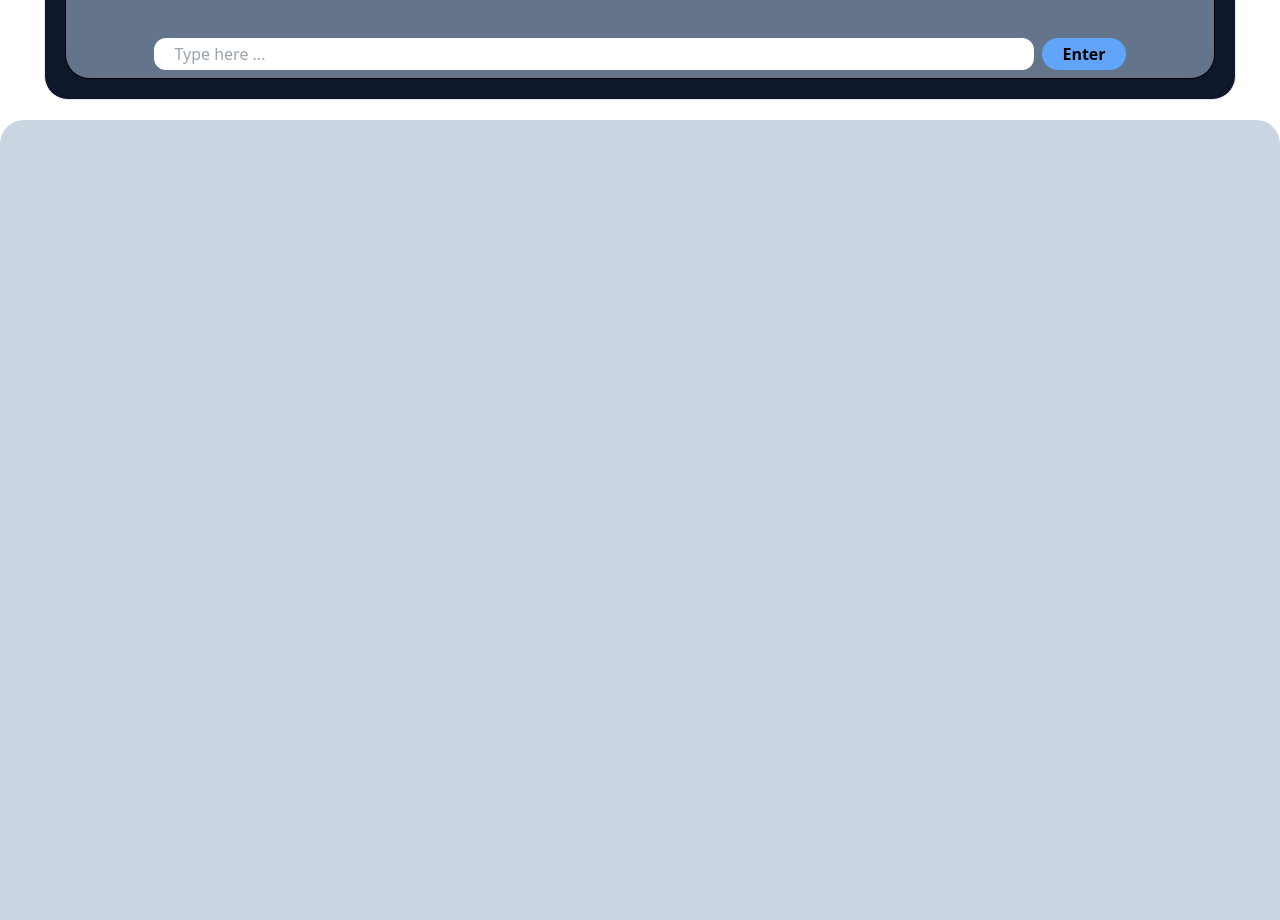
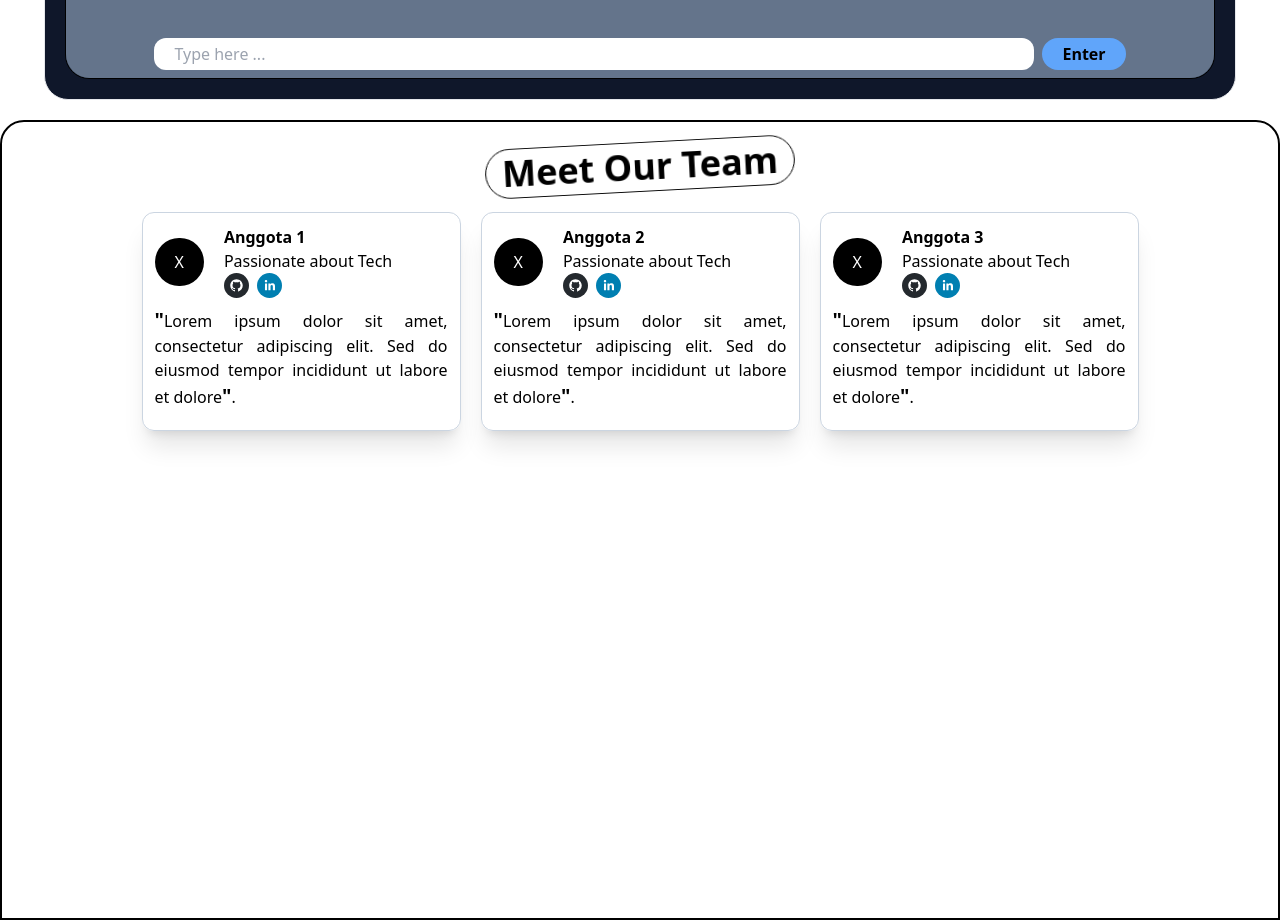
Before and after one commit to heyZra/chatbot-receipt, a React (Vite) app: page / in a window 1280 px wide. Shown: the part 1480-2400 px from the top of the page. Built offline with nearby package versions, Linux system fonts and the light colour scheme; what groq-sdk would draw is missing.

Commit message:
commit again

```diff
--- a/package.json
+++ b/package.json
@@ -14,6 +14,7 @@
     "react": "^18.3.1",
     "react-dom": "^18.3.1",
     "react-markdown": "^9.0.1",
+    "react-social-icons": "^6.18.0",
     "react-typed": "^2.0.12"
   },
   "devDependencies": {
--- a/src/App.jsx
+++ b/src/App.jsx
@@ -5,55 +5,11 @@ import image3 from "./assets/images/image-3.png";
 import { requestGroqAI } from "./utils/Groq";
 import Markdown from "react-markdown";
 import { ReactTyped } from "react-typed";
-
-const Button = (props) => {
-  const { children, width = "w-32", onclick } = props;
-  return (
-    <button
-      className={`py-3 font-semibold ${width} mx-1 bg-black-500 transition ease-in duration-300 border rounded-full hover:bg-slate-400 hover:text-slate-800`}
-      onClick={onclick}
-    >
-      {children}
-    </button>
-  );
-};
-
-const listText = [
-  {
-    text: "You",
-  },
-  { text: "Receipe" },
-];
-
-const Image = (props) => {
-  const { src, position = "", height = "", width = "w-48", delay } = props;
-  return (
-    <img
-      src={src}
-      className={`${width} absolute ${position} ${height} opacity-0 animate-slideinbouncing ${delay}`}
-      alt="image"
-    />
-  );
-};
-
-const BubbleChat = (props) => {
-  const { children, reply = false, type = "" } = props;
-  return (
-    <>
-      <div
-        className={`h-fit px-7 py-2 w-1/4 max-w-xs mb-2 min-w-fit rounded-t-3xl ${
-          reply
-            ? "bg-green-200 ml-auto text-right rounded-bl-3xl"
-            : `${
-                type ? "border-2 text-white" : "bg-green-200"
-              } text-left rounded-br-3xl`
-        }`}
-      >
-        {children}
-      </div>
-    </>
-  );
-};
+import BubbleChat from "./Component/BubbleChat";
+import Image from "./Component/Image";
+import Button from "./Component/Button";
+import { SocialIcon } from "react-social-icons";
+import CardAbout from "./Component/CardAbout";
 
 function App() {
   const [answare, setAnsware] = useState("");
@@ -112,7 +68,9 @@ function App() {
             <Button width="w-1/4" onclick={() => handleScroll(page2)}>
               Chat Me Now!
             </Button>
-            <Button onclick={() => handleScroll(page3)}>About Us</Button>
+            <Button width="w-fit px-5" onclick={() => handleScroll(page3)}>
+              Meet Our Team
+            </Button>
           </div>
         </div>
       </div>
@@ -157,8 +115,46 @@ function App() {
 
       <div
         ref={page3}
-        className="h-screen w-full bg-slate-300 rounded-t-3xl"
-      ></div>
+        className="h-screen w-full border-2 border-black rounded-t-3xl flex flex-col items-center"
+      >
+        <span className="pt-5">
+          <h1
+            className="text-4xl font-bold border-black border rounded-full px-4 py-1"
+            style={{ transform: "rotate(-3deg)", display: "inline-block" }}
+          >
+            Meet Our Team
+          </h1>
+        </span>
+        <div className="flex w-full h-full gap-5 justify-center pt-5  ">
+          <CardAbout
+            name="Anggota 1"
+            role="Passionate about Tech"
+            github="https://github.com"
+            linkedin="https://linkedin.com"
+            quote="Lorem ipsum dolor sit
+          amet, consectetur adipiscing elit. Sed do eiusmod tempor incididunt
+          ut labore et dolore"
+          />
+          <CardAbout
+            name="Anggota 2"
+            role="Passionate about Tech"
+            github="https://github.com"
+            linkedin="https://linkedin.com"
+            quote="Lorem ipsum dolor sit
+          amet, consectetur adipiscing elit. Sed do eiusmod tempor incididunt
+          ut labore et dolore"
+          />
+          <CardAbout
+            name="Anggota 3"
+            role="Passionate about Tech"
+            github="https://github.com"
+            linkedin="https://linkedin.com"
+            quote="Lorem ipsum dolor sit
+          amet, consectetur adipiscing elit. Sed do eiusmod tempor incididunt
+          ut labore et dolore"
+          />
+        </div>
+      </div>
     </>
   );
 }
--- /dev/null
+++ b/src/Component/BubbleChat.jsx
@@ -0,0 +1,20 @@
+const BubbleChat = (props) => {
+  const { children, reply = false, type = "" } = props;
+  return (
+    <>
+      <div
+        className={`h-fit px-7 py-2 w-1/4 max-w-xs mb-2 min-w-fit rounded-t-3xl ${
+          reply
+            ? "bg-green-200 ml-auto text-right rounded-bl-3xl"
+            : `${
+                type ? "border-2 text-white" : "bg-green-200"
+              } text-left rounded-br-3xl`
+        }`}
+      >
+        {children}
+      </div>
+    </>
+  );
+};
+
+export default BubbleChat;
--- /dev/null
+++ b/src/Component/Button.jsx
@@ -0,0 +1,13 @@
+const Button = (props) => {
+  const { children, width = "w-32", onclick } = props;
+  return (
+    <button
+      className={`py-3 font-semibold ${width} mx-1 bg-black-500 transition ease-in duration-300 border rounded-full hover:bg-slate-400 hover:text-slate-800`}
+      onClick={onclick}
+    >
+      {children}
+    </button>
+  );
+};
+
+export default Button;
--- /dev/null
+++ b/src/Component/CardAbout.jsx
@@ -0,0 +1,39 @@
+import { SocialIcon } from "react-social-icons";
+
+const CardAbout = (props) => {
+  const { name, role, github, linkedin, quote } = props;
+  return (
+    <div className="border shadow-xl border-slate-300 rounded-xl h-fit w-1/4 p-3">
+      <div className="flex gap-5 items-center">
+        <div className="bg-black rounded-full text-white w-fit px-5 py-3">
+          X
+        </div>
+        <div className="flex flex-col">
+          <h1 className="font-bold"> {name}</h1>
+          <p>{role}</p>
+          <div className="flex gap-2">
+            <SocialIcon
+              className="cursor-pointer"
+              style={{ height: 25, width: 25 }}
+              network="github"
+              url={github}
+            />
+            <SocialIcon
+              className="cursor-pointer"
+              style={{ height: 25, width: 25 }}
+              network="linkedin"
+              url={linkedin}
+            />
+          </div>
+        </div>
+      </div>
+      <blockquote className="py-2 whitespace-normal text-justify">
+        <span className="font-bold text-xl">"</span>
+        {quote}
+        <span className="font-bold text-xl">"</span>.
+      </blockquote>
+    </div>
+  );
+};
+
+export default CardAbout;
--- /dev/null
+++ b/src/Component/Image.jsx
@@ -0,0 +1,12 @@
+const Image = (props) => {
+  const { src, position = "", height = "", width = "w-48", delay } = props;
+  return (
+    <img
+      src={src}
+      className={`${width} absolute ${position} ${height} opacity-0 animate-slideinbouncing ${delay}`}
+      alt="image"
+    />
+  );
+};
+
+export default Image;
```
Also changed, not shown: 1 other file (tests, documents, lock files or other folders).
